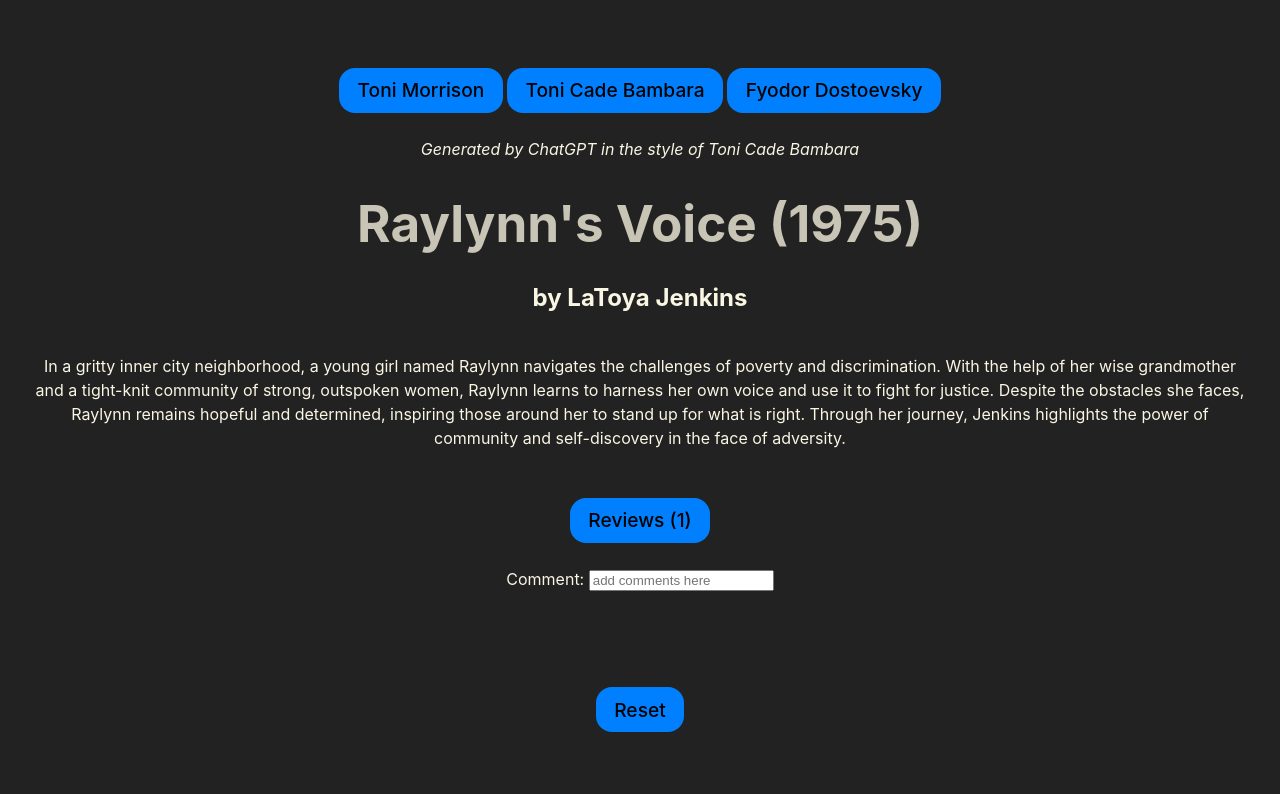
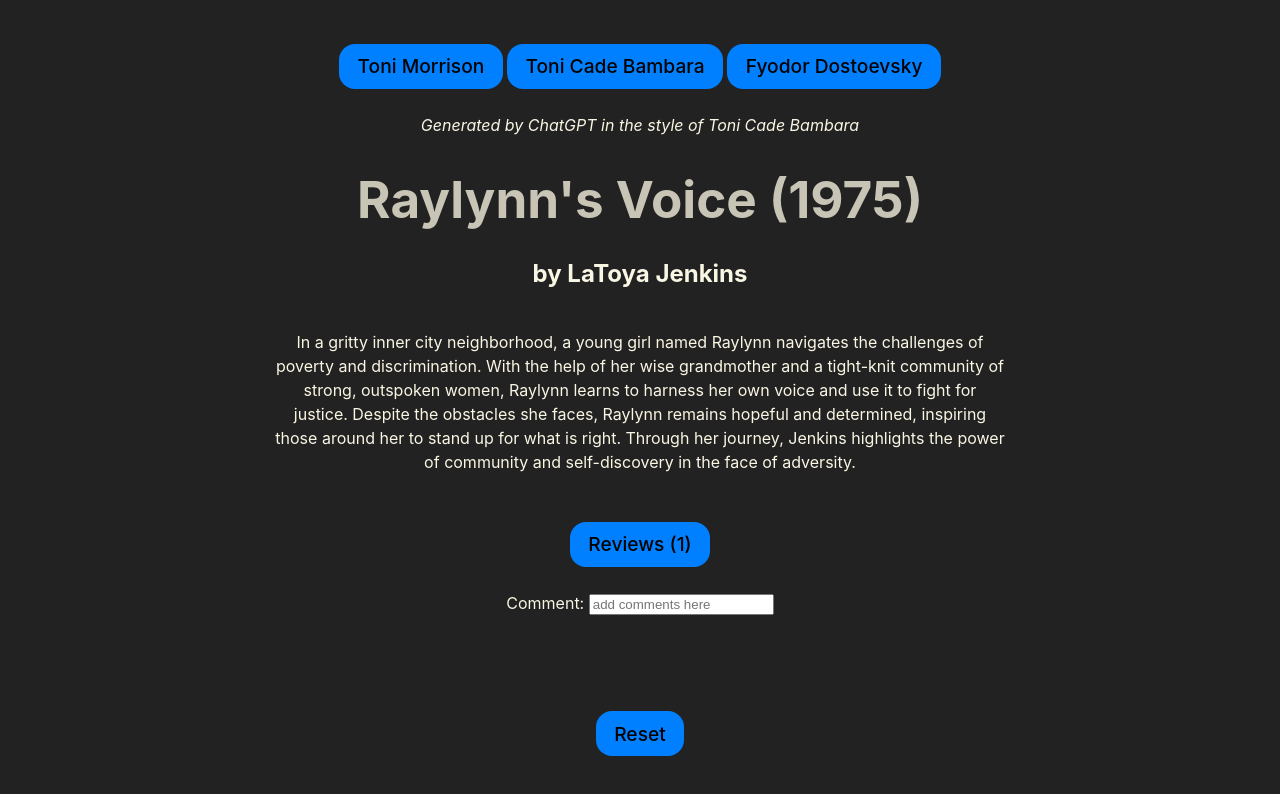
Before and after one commit to usefulmove/code, a React (Vite) app in the folder react/chatgpt/: page / in a window 1280 px wide. Shown: the top 794 px of the page. Built offline with nearby package versions, Linux system fonts and the light colour scheme.

Commit message:
(automated gcp push)

```diff
--- a/react/chatgpt/src/App.jsx
+++ b/react/chatgpt/src/App.jsx
@@ -94,9 +94,9 @@ function App() {
         <h2>by {book.author}</h2>
         <br></br>
 
-        <div max-width='80px'>
+        <sumdiv>
           {book.summary}
-        </div>
+        </sumdiv>
         <br></br><br></br>
 
         <button id='reviews' type='button'>
--- a/react/chatgpt/src/index.css
+++ b/react/chatgpt/src/index.css
@@ -77,3 +77,11 @@ td {
   text-align: center;
   vertical-align: middle;
 }
+
+sumdiv {
+  display: flex;
+  flex-direction: column;
+  align-items: center;
+  justify-content: center;
+  width: 60%;
+}
```
